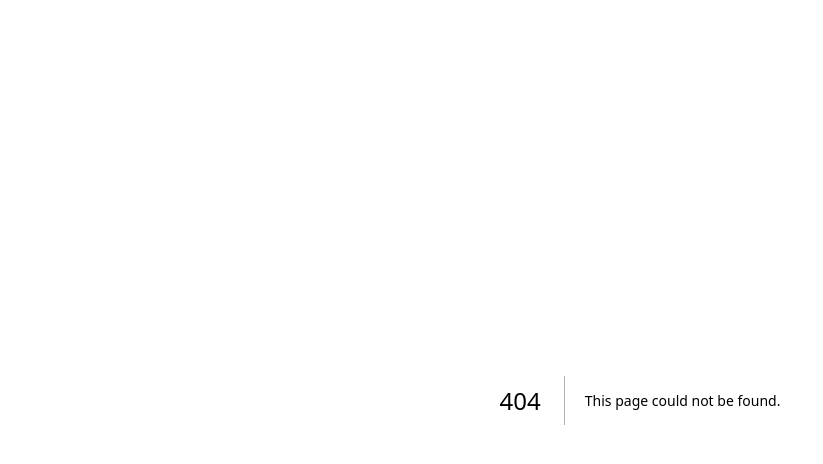
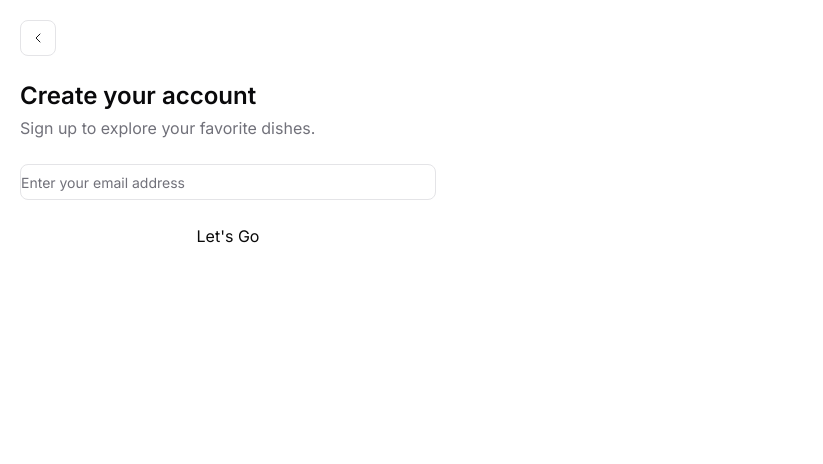
Before and after one commit to Nyamochir99/food-delivery, a Next.js app: page /signup in a window 1280 px wide. Before the commit this address had no page. Shown: the top 464 px of the page, without its empty margins (0-823 px from the left). Built offline with nearby package versions, Linux system fonts and the light colour scheme.

Commit message:
login hiij ehlew

```diff
--- /dev/null
+++ b/app/signup/page.tsx
@@ -0,0 +1,29 @@
+import Image from "next/image";
+
+export default function LoginPage() {
+  return (
+    <div className="flex w-full h-full justify-center items-center p-5">
+      <div className="w-7xl flex gap-12">
+        <div className="flex flex-col gap-6 w-104">
+          <button className="flex items-center justify-center h-9 w-9 border border-[#E4E4E7] rounded-md bg-white">
+            <Image src="/icons/back.svg" alt="back" width={16} height={16} />
+          </button>
+          <div className="flex flex-col gap-1">
+            <span className="font-semibold text-[#09090B] text-2xl">
+              Create your account
+            </span>
+            <span className="text-base font-normal text-[#71717A]">
+              Sign up to explore your favorite dishes.
+            </span>
+          </div>
+          <input
+            type="text"
+            className="w-full h-9 border border-[#E4E4E7] rounded-md placeholder:text-sm placeholder:text-[#71717A] placeholder:font-normal"
+            placeholder="Enter your email address"
+          />
+          <button>Let&apos;s Go</button>
+        </div>
+      </div>
+    </div>
+  );
+}
```
Also changed, not shown: public/icons/back.svg (added).
